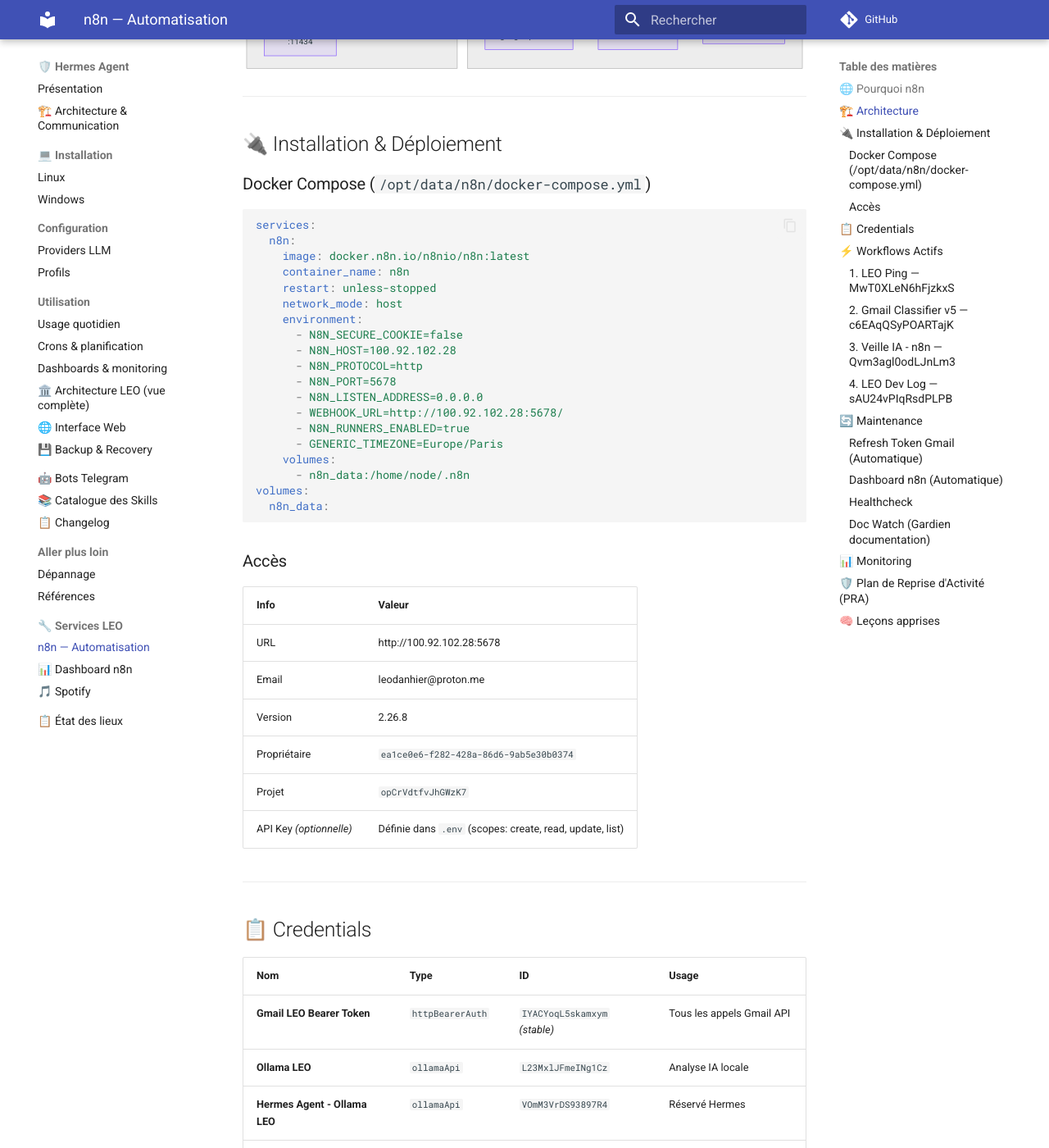
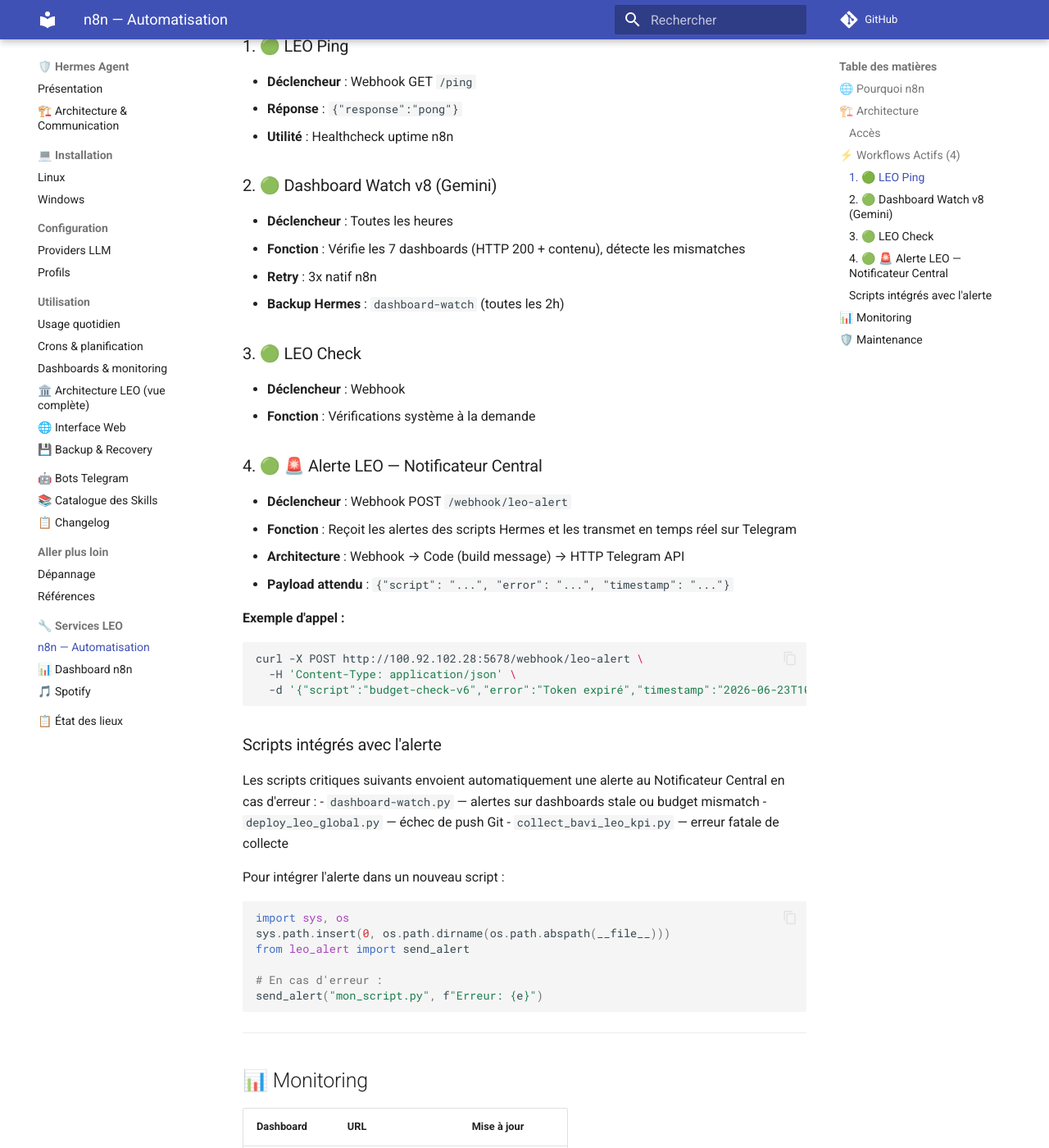
Before and after one commit to christophedanhier-hash/hermes-wiki, an MkDocs documentation site: the page built from docs/hermes/services/n8n.md, in a window 1280 px wide and 1400 px high, scrolled down 1073 px. Shown: the whole window at 82% size. Built offline with MkDocs 1.6.1 and Material for MkDocs 9.7.7, drawn with Linux system fonts in a browser that asks for light colours; comment, search, counter and statistics services are not loaded; some of the changed text lies outside the part shown.

Commit message:
📝 Mise à jour doc n8n: 4 workflows, Notificateur Central, intégration leo_alert.py

````diff
--- a/docs/hermes/services/n8n.md
+++ b/docs/hermes/services/n8n.md
@@ -2,75 +2,21 @@
 
 ## 🌐 Pourquoi n8n
 
-**Problème :** Les workflows métier (classement emails, veille IA, rapports hebdo) étaient éparpillés entre crons Hermes, scripts Python, et tâches manuelles. Fragile, maintenance lourde, pas de supervision centralisée.
+[n8n](https://n8n.io) (v2.26.8, Community Edition) est notre orchestrateur de workflows auto-hébergé. Il tourne **en direct sur LEO** (pas de Docker) et gère les automatisations qui nécessitent des **intégrations natives** (Telegram, Google Drive, GitHub) ou une **logique événementielle** (webhooks).
 
-**Solution :** [n8n](https://n8n.io) (Fair-code, v2.26.8) — orchestrateur visuel de workflows auto-hébergé sur LEO :
-
-- ✅ **Orchestration visuelle** — workflows auditables et modifiables sans code
-- ✅ **Pas de dépendance cloud** — tout tourne localement (Docker, `--network host`)
-- ✅ **API REST** — 100% automatisable (création, activation, monitoring)
-- ✅ **Credentials Gmail via Bearer token** — compatible CE (googleOAuth2Api bloqué par API REST)
-- ✅ **Ollama intégré** — analyse IA locale via qwen2.5:7b
+> **Doctrine LEO** : Hermes gère les scripts planifiés (crons no_agent), n8n gère les workflows événementiels et les intégrations complexes.
 
 ---
 
 ## 🏗️ Architecture
 
-```mermaid
-graph TB
-    subgraph "📦 Docker LEO (100.92.102.28)"
-        N8N["🔧 n8n<br/>v2.26.8<br/>:5678"]
-        OLLAMA["🦙 Ollama<br/>qwen2.5:7b<br/>:11434"]
-    end
-
-    subgraph "🤖 Agent Hermes"
-        CRON["⏰ Cron gmail-token-refresh<br/>Toutes les 30min"]
-        DASH["📊 Dashboard n8n<br/>Toutes les 15min"]
-        SCRIPT["🐍 refresh_gmail_token_n8n.py"]
-    end
-
-    subgraph "🔌 Services Externes"
-        GMAIL["📧 Gmail API<br/>googleapis.com"]
-        RSS["📰 Flux RSS<br/>11 sources IA"]
-        GH["🐙 GitHub API"]
-    end
-
-    N8N -->|HTTP POST| OLLAMA
-    N8N -->|HTTP Bearer| GMAIL
-    N8N -->|HTTP GET| RSS
-    CRON -->|exécute| SCRIPT
-    SCRIPT -->|PATCH credential| N8N
-    SCRIPT -->|refresh OAuth| GMAIL
-    DASH -->|API n8n| N8N
-    DASH -->|push HTML| GH
 ```
-
----
-
-## 🔌 Installation & Déploiement
-
-### Docker Compose (`/opt/data/n8n/docker-compose.yml`)
-
-```yaml
-services:
-  n8n:
-    image: docker.n8n.io/n8nio/n8n:latest
-    container_name: n8n
-    restart: unless-stopped
-    network_mode: host
-    environment:
-      - N8N_SECURE_COOKIE=false
-      - N8N_HOST=100.92.102.28
-      - N8N_PROTOCOL=http
-      - N8N_PORT=5678
-      - N8N_LISTEN_ADDRESS=0.0.0.0
-      - WEBHOOK_URL=http://100.92.102.28:5678/
-      - N8N_RUNNERS_ENABLED=true
-      - GENERIC_TIMEZONE=Europe/Paris
-    volumes:
-      - n8n_data:/home/node/.n8n
-volumes:
-  n8n_data:
+n8n (direct, port 5678)  ←── API REST (Hermes scripts)
+    │
+    ├── 🟢 LEO Ping          — Webhook GET /ping → pong
+    ├── 🟢 Dashboard Watch v8 — Vérifie 7 dashboards HTTP + contenu
+    ├── 🟢 LEO Check          — Vérifications système
+    └── 🟢 🚨 Alerte LEO     — Notificateur Central d'erreurs
 ```
 
 ### Accès
@@ -80,140 +26,56 @@
 | URL | http://100.92.102.28:5678 |
 | Email | leodanhier@proton.me |
 | Version | 2.26.8 |
-| Propriétaire | `ea1ce0e6-f282-428a-86d6-9ab5e30b0374` |
-| Projet | `opCrVdtfvJhGWzK7` |
-| API Key *(optionnelle)* | Définie dans `.env` (scopes: create, read, update, list) |
+| Mode | Direct (`npx n8n start`), pas Docker |
 
 ---
 
-## 📋 Credentials
+## ⚡ Workflows Actifs (4)
 
-| Nom | Type | ID | Usage |
-|:----|:----|:---|:------|
-| **Gmail LEO Bearer Token** | `httpBearerAuth` | `IYACYoqL5skamxym` *(stable)* | Tous les appels Gmail API |
-| **Ollama LEO** | `ollamaApi` | `L23MxlJFmeINg1Cz` | Analyse IA locale |
-| **Hermes Agent - Ollama LEO** | `ollamaApi` | `VOmM3VrDS93897R4` | Réservé Hermes |
-| Gmail LEO | `googleOAuth2Api` | `ayWDZcN46YpzB3CG` | Inutilisable via API REST CE |
-| Gmail OAuth2 Generic | `oAuth2Api` | `aw266MRMsTtTTA3P` | Legacy |
+### 1. 🟢 LEO Ping
+- **Déclencheur** : Webhook GET `/ping`
+- **Réponse** : `{"response":"pong"}`
+- **Utilité** : Healthcheck uptime n8n
 
-> **⚠️ Gmail Bearer Token** : Le credential `httpBearerAuth` est **PATCHé** toutes les 30 min (pas recréé). L'ID reste stable. Le script de refresh est dans `/opt/data/scripts/refresh_gmail_token_n8n.py`.
+### 2. 🟢 Dashboard Watch v8 (Gemini)
+- **Déclencheur** : Toutes les heures
+- **Fonction** : Vérifie les 7 dashboards (HTTP 200 + contenu), détecte les mismatches
+- **Retry** : 3x natif n8n
+- **Backup Hermes** : `dashboard-watch` (toutes les 2h)
 
----
+### 3. 🟢 LEO Check
+- **Déclencheur** : Webhook
+- **Fonction** : Vérifications système à la demande
 
-## ⚡ Workflows Actifs
+### 4. 🟢 🚨 Alerte LEO — Notificateur Central
+- **Déclencheur** : Webhook POST `/webhook/leo-alert`
+- **Fonction** : Reçoit les alertes des scripts Hermes et les transmet en temps réel sur Telegram
+- **Architecture** : Webhook → Code (build message) → HTTP Telegram API
+- **Payload attendu** : `{"script": "...", "error": "...", "timestamp": "..."}`
 
-### 1. LEO Ping — `MwT0XLeN6hFjzkxS`
-**Statut :** ✅ Actif
-**Déclencheur :** Webhook GET `/webhook/ping`
-**Réponse :** `{"response":"pong"}`
-**Utilité :** Healthcheck — monitoring uptime n8n
-
-### 2. Gmail Classifier v5 — `c6EAqQSyPOARTajK`
-**Statut :** ✅ Actif (remplace v4 supprimée)
-**Déclencheur :** Toutes les 30 minutes
-**Workflow :** 8 nœuds — **mapping expéditeur** : Ollama uniquement pour les nouveaux expéditeurs
-
-<!-- AUTO:START gmail-classifier -->
-> Mise a jour : 23/06/2026 12:00
-> (N) 🚨 Alerte LEO — Notificateur Central
-<!-- AUTO:END gmail-classifier -->
-
-**Labels Gmail utilisés :**
-
-| Label | ID | Catégorie |
-|:------|:--:|:----------|
-| CATEGORY_ADMIN | `Label_1` | Administration Solidaris |
-| CATEGORY_FINANCES | `Label_2` | Factures, banque, paie |
-| CATEGORY_IA | `Label_3` | IA, ML, Hermes Agent |
-| CATEGORY_VOYAGES | `Label_4` | Road trips, vacances |
-| CATEGORY_FAMILLE | `Label_5` | Vie privée, enfants |
-| CATEGORY_ACHATS | `Label_6` | Commandes, livraisons |
-| CATEGORY_MAISON | `Label_7` | Travaux, bricolage |
-| CATEGORY_VIP | `Label_8` | Urgent, action immédiate |
-
-### 3. Veille IA - n8n — `Qvm3agl0odLJnLm3`
-**Statut :** ✅ Actif
-**Déclencheur :** Quotidien à 08:00
-**Workflow :** 7 nœuds
-
-| # | Nœud | Type | Description |
-|:-:|:-----|:-----|:-----------|
-| 1 | Schedule | `scheduleTrigger` | 0 8 * * * |
-| 2 | Sources RSS | `code` | 5 sources : HN, AI News, ScienceDaily, Google AI, NYT Tech |
-| 3 | Fetch RSS | `httpRequest` | GET sur chaque flux |
-| 4 | Parser RSS | `code` | Regex XML → title, link, description, source |
-| 5 | Formater pour Résumé | `code` | Compile les 20 articles en 1 prompt |
-| 6 | Ollama Résumé | `httpRequest` | POST `qwen2.5:7b` → résumé 4-5 phrases |
-| 7 | Résultat Final | `code` | Date, résumé, status |
-
-### 4. LEO Dev Log — `sAU24vPIqRsdPLPB`
-**Statut :** ✅ Actif
-**Déclencheur :** Tous les lundis à 09:00
-**Workflow :** 1 nœud Code + résult
-
-| # | Nœud | Type | Description |
-|:-:|:-----|:-----|:-----------|
-| 1 | Schedule | `scheduleTrigger` | 0 9 * * 1 |
-| 2 | Rapport Dev Hebdo | `code` | Génère rapport avec date + résumé |
-
----
-
-## 🔄 Maintenance
-
-### Refresh Token Gmail (Automatique)
-
-Le token Gmail OAuth expire toutes les 1h. Un cron Hermes le rafraîchit toutes les 30 min :
-
-```
-Cron : gmail-token-refresh (e9540f01db57)
-Schedule : */30 * * * *
-Script : scripts/refresh_gmail_token_n8n.py
-Type : no_agent
+**Exemple d'appel :**
+```bash
+curl -X POST http://100.92.102.28:5678/webhook/leo-alert \
+  -H 'Content-Type: application/json' \
+  -d '{"script":"budget-check-v6","error":"Token expiré","timestamp":"2026-06-23T10:00:00"}'
 ```
 
-**Ce que fait le script :**
-1. Refresh Gmail OAuth → nouveau `access_token`
-2. Login n8n
-3. **PATCH** le credential `Gmail LEO Bearer Token` (ID `IYACYoqL5skamxym` stable)
-4. Trouve dynamiquement les workflows par nom (Gmail, Veille, Dev Log)
-5. **PATCH** la référence `httpBearerAuth` dans chaque nœud HTTP si changé
-6. Réactive le workflow si nécessaire
+### Scripts intégrés avec l'alerte
 
-> **⚠️ Règle critique :** Le script ne **SUPPRIME JAMAIS** les workflows. Il PATCH le credential existant et les nœuds. Cette règle a été instaurée après une régression le 20/06/2026 où l'ancien script (DELETE+RECREATE + IDs hardcodés) a perdu les 3 workflows.
+Les scripts critiques suivants envoient automatiquement une alerte au Notificateur Central en cas d'erreur :
+- `dashboard-watch.py` — alertes sur dashboards stale ou budget mismatch
+- `deploy_leo_global.py` — échec de push Git
+- `collect_bavi_leo_kpi.py` — erreur fatale de collecte
 
-### Dashboard n8n (Automatique)
+Pour intégrer l'alerte dans un nouveau script :
+```python
+import sys, os
+sys.path.insert(0, os.path.dirname(os.path.abspath(__file__)))
+from leo_alert import send_alert
 
+# En cas d'erreur :
+send_alert("mon_script.py", f"Erreur: {e}")
 ```
-Cron : dashboard-n8n (2a0806224c6b)
-Schedule : */15 * * * *
-Script : scripts/run-n8n-dashboard.sh
-Type : no_agent
-```
-
-Collecte les données via API n8n → génère `index.html` (style crons-dashboard) → push vers GitHub Pages.
-
-Disponible : [Dashboard n8n LEO](https://christophedanhier-hash.github.io/dashboard-n8n/)
-
-### Healthcheck
-
-```
-Cron : n8n-healthcheck (17f34eb1ce9c)
-Schedule : */15 * * * *
-Script : scripts/collect-n8n-status.py
-Type : no_agent
-```
-
-Vérifie que l'API n8n répond et que les 5 workflows sont actifs.
-
-### Doc Watch (Gardien documentation)
-
-```
-Cron : doc-watch (6dd20b6ac3ee)
-Schedule : 0 */6 * * *
-Type : Agent (DeepSeek Flash)
-```
-
-Capture l'état de l'écosystème toutes les 6h, compare avec le snapshot précédent, et met à jour automatiquement les wikis LEO si des changements sont détectés. Sections protégées par balises `<!-- AUTO -->`.
 
 ---
 
@@ -222,37 +84,19 @@
 | Dashboard | URL | Mise à jour |
 |:----------|:----|:-----------|
 | 🔧 n8n | [dashboard-n8n](https://christophedanhier-hash.github.io/dashboard-n8n/) | Toutes les 15 min |
-| ⏱️ Crons LEO | [crons-dashboard](https://christophedanhier-hash.github.io/crons-dashboard/) | Toutes les 4h |
-
-Le dashboard n8n affiche :
-- 🎴 4 stats cards (Workflows, Actifs, Exécutions, Credentials)
-- 📈 Bar chart exécutions / 7 jours (Chart.js)
-- ⚡ Cartes workflows (statut, dernier run, durée, badges)
-- 🔑 Credentials (types, IDs)
-- 📅 Heatmap 7 jours (✅/❌ par workflow)
+| ⏱️ Crons LEO | [crons-dashboard](https://christophedanhier-hash.github.io/crons-dashboard/) | Toutes les heures |
+| 🌍 Global | [leo-global-dashboard](https://christophedanhier-hash.github.io/leo-global-dashboard/) | Toutes les heures |
 
 ---
 
-## 🛡️ Plan de Reprise d'Activité (PRA)
+## 🛡️ Maintenance
 
-| Scénario | Procédure |
-|:---------|:----------|
-| **n8n planté** | `docker restart n8n` — les données sont persistées dans le volume `n8n_data` |
-| **Volume perdu** | Restauration depuis le backup quotidien (`daily-backup` à 06:00) qui dump les scripts n8n + secrets |
-| **Token Gmail expiré** | Le cron `gmail-token-refresh` s'en charge automatiquement toutes les 30 min |
-| **Workflow désactivé** | Vérifier le credential Bearer Token — le script de refresh le PATCH et réactive |
-| **Reconstruction complète** | Suivre le deployment checklist (skill bavi-leo/deployment-checklist) |
+| Tâche | Cron/Commande |
+|:------|:--------------|
+| Refresh token Gmail | `gmail-token-refresh` — */30 min |
+| Dashboard n8n | `dashboard-n8n` — */15 min |
+| Healthcheck n8n | `n8n-healthcheck` — */15 min |
 
 ---
 
-## 🧠 Leçons apprises
-
-1. **Jamais DELETE+RECREATE les workflows** (API n8n CE ne supporte pas le PATCH `active: true` sur archive). Toujours PATCH le credential directement.
-2. **IDs stables pour credentials** — le credential Bearer doit être PATCHé (pas recréé) pour garder le même ID. Sinon les références dans les nœuds HTTP cassent.
-3. **Workflows trouvés par nom** — ne jamais hardcoder les IDs. Le script de refresh les trouve dynamiquement avec `find_target_workflows()`.
-4. **googleOAuth2Api bloqué en CE** — n8n Community Edition ne peut pas créer/modifier ce type de credential via l'API REST. Solution : httpBearerAuth.
-5. **Rate limiting API n8n** — attendre 2s entre chaque appel API.
-
----
-
-*Documentation générée par LEO 🦁 · Dernière mise à jour : 2026-06-20*
+*Documentation maintenue par LEO Copilote 🦁 · Dernière mise à jour : 23/06/2026*
````
